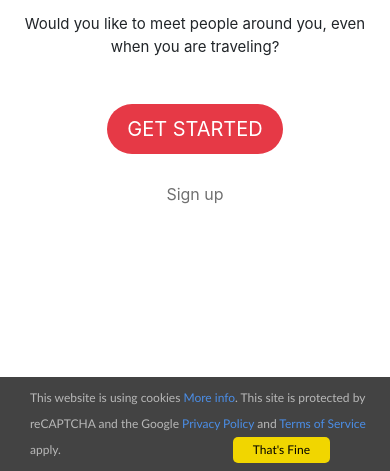
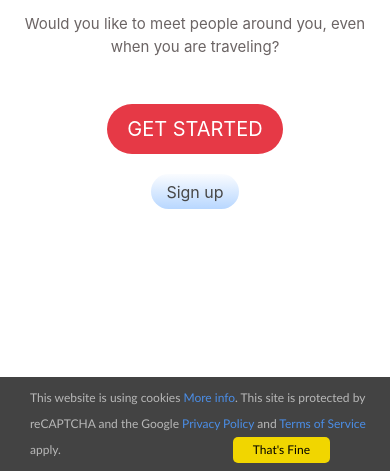
Before and after one commit to 0x5eba/Meet, a website: page views/home.html in a window 390 px wide. Shown: the part 373-844 px from the top of the page. Drawn offline with Linux system fonts and the light colour scheme; files that its build step writes are made by us from their sources; files whose address does not match are found by name.

Commit message:
little change css

```diff
--- a/views/home.html
+++ b/views/home.html
@@ -91,7 +91,7 @@
         </div>
         <div id="div-title-deatils-start">
             <p id="title">Meet</p>
-            <p style="font-size: 15px;">Would you like to meet people around you, even when you are traveling?</p>
+            <p style="font-size: 15px; color: rgb(107, 100, 100);">Would you like to meet people around you, even when you are traveling?</p>
             <button id="btn-start" onclick="startWithoutLogin()">GET STARTED</button>
         </div>
         <div id="div-btn-register">
@@ -324,15 +324,16 @@
         #btn-register {
             z-index: 3;
             border: 0;
-            color: rgb(112, 112, 112);
+            background: linear-gradient(rgb(250, 252, 255), rgb(184, 215, 255));
+            color: rgb(71, 71, 71);
             font-size: 16px;
             border-radius: 30px;
-            padding-left: 20px;
-            padding-right: 20px;
-            height: 40px;
+            padding-left: 15px;
+            padding-right: 15px;
+            height: 35px;
             cursor: pointer;
-            background-color: Transparent;
-            background-repeat:no-repeat;
+            /* background-color: Transparent;
+            background-repeat:no-repeat; */
             border: none;
         }
     }
```
